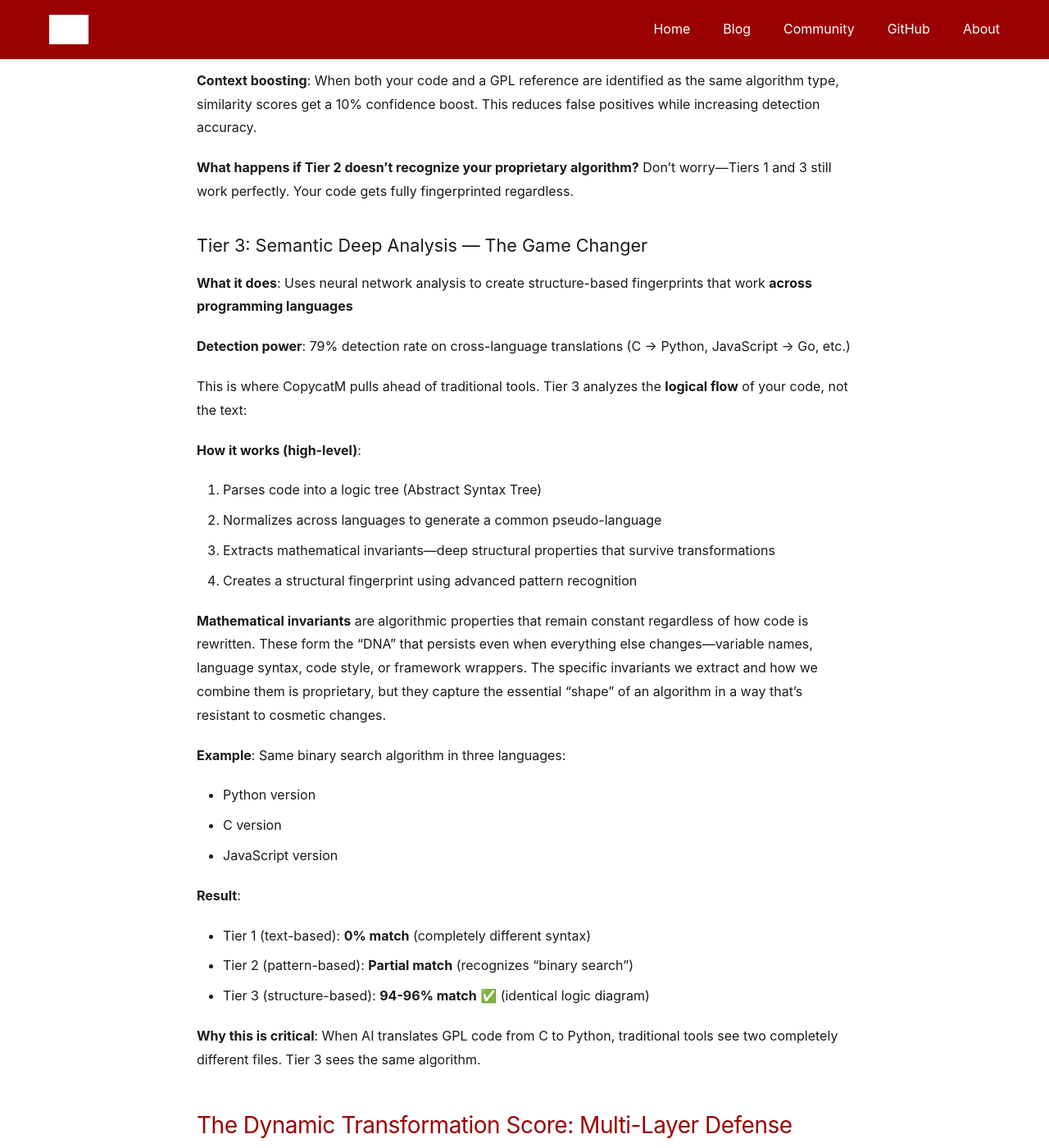
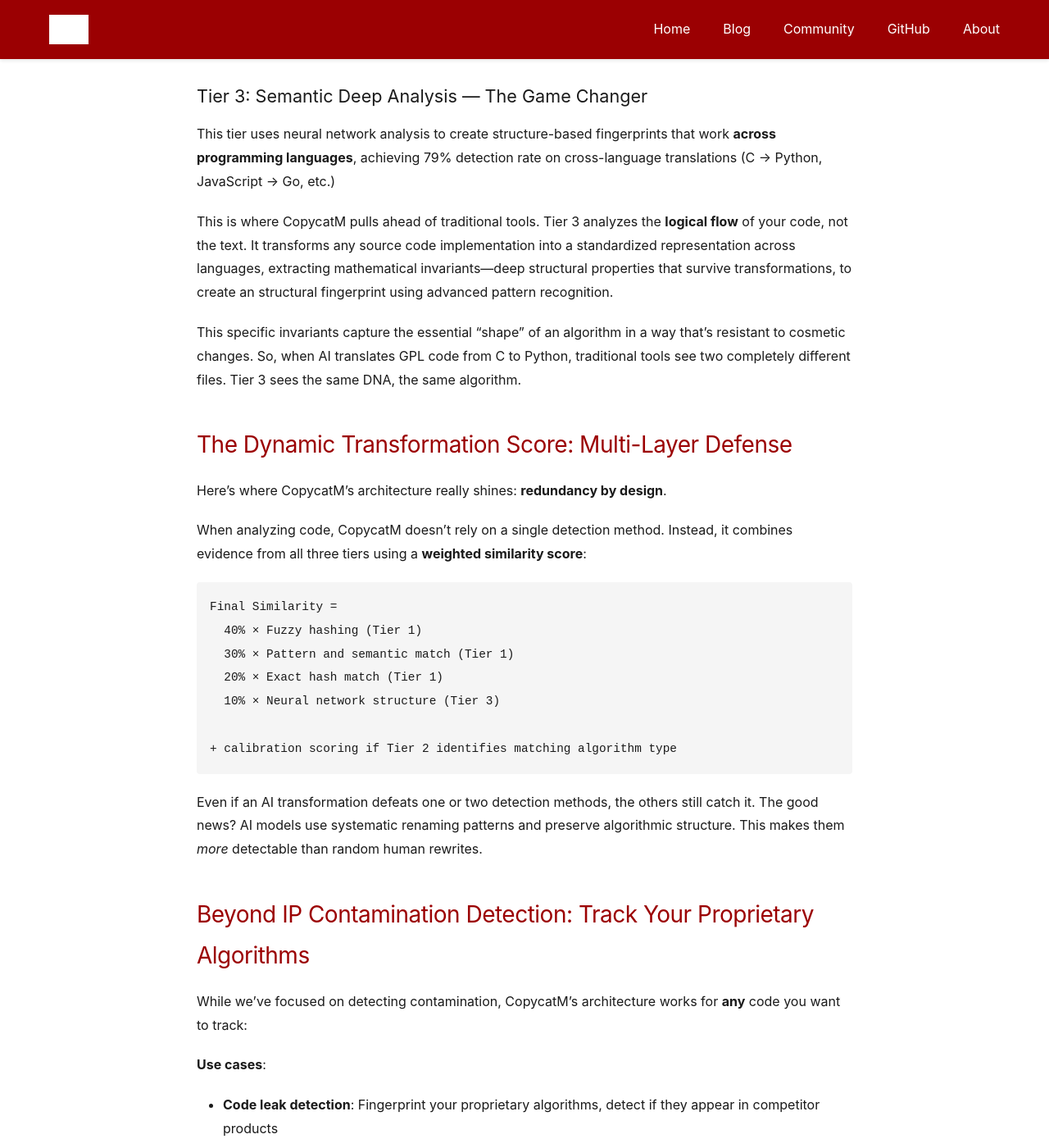
Before and after one commit to SemClone/community, a Jekyll site: the page built from docs/_blog/2025-12-04-catching-problematic-ai-generated-code.md, in a window 1280 px wide and 1400 px high, scrolled down 3385 px. Shown: the whole window at 82% size. Built offline with Jekyll 4.4.1, drawn with Linux system fonts in a browser that asks for light colours; some of the changed text lies outside the part shown; grey boxes are pictures that could not be loaded.

Commit message:
Fix grammar and readability issues in blog posts
- Corrected spelling errors (descentralize, securily, trought, etc.)
- Fixed typos and grammar issues throughout both posts
- Removed duplicate content in welcome post
- Improved sentence structure and clarity

````diff
--- a/docs/_blog/2025-12-04-catching-problematic-ai-generated-code.md
+++ b/docs/_blog/2025-12-04-catching-problematic-ai-generated-code.md
@@ -53,71 +53,43 @@
 
 ### Tier 1: Forensic Baseline — The Foundation
 
-**What it does**: Creates multiple cryptographic and fuzzy fingerprints of your code
+**What it does**: Creates multiple cryptographic and fuzzy fingerprints of your code. It could sound similar to other implementations, but it's not.
 
-**Detection power**: Catches exact copies and minor modifications (76% detection rate on transformed code)
+This tier catches exact copies and minor modifications (76% detection rate on transformed code)
 
 Think of Tier 1 as your first line of defense. It generates several complementary fingerprints simultaneously:
 
-- **Exact fingerprints** (SHA-256, MD5): Perfect for detecting copy-paste with zero changes
-- **Fuzzy fingerprints** (TLSH, SSDeep): Survive ~10% character changes, comment additions, minor refactoring
-- **Semantic fingerprints** (MinHash, Winnowing): Detect partial code reuse and variable renaming
+- **Exact fingerprints**: Perfect for detecting copy-paste with zero changes
+- **Fuzzy fingerprints**: Survive ~10% character changes, comment additions, minor refactoring
+- **Semantic fingerprints**: Detect partial code reuse and variable renaming, it doesn't implement the fingerprinting mechanism over the code, instead applies over the semantic in the code.
 
-**Example**: Developer renames all variables in a binary search algorithm:
-- `arr` → `data`, `target` → `value`, `low` → `start`
-- Traditional tools: **Miss it** (different variable names)
-- CopycatM Tier 1: **Detects 70% similarity** (structural patterns preserved)
+Even when the developer renames all variables in a binary search algorithm (`arr` → `data`, `target` → `value`, `low` → `start`), the tool will detect 70% of similarity (structurals patterns preserved). This helps detect variations on simple (low cyclomatic complexity) implementations capturing 70% of similarity cases.
 
-**Why this matters**: Even when AI "disguises" code, Tier 1 forensic hashes provide legally defensible evidence of copying.
 
 ### Tier 2: Pattern Recognition — The Detective
 
-**What it does**: Scans for known algorithm patterns using semantic analysis. It focuses on catching "Substantial Similarity" between implementations.
+It focuses on catching "Substantial Similarity" between implementations. Scans for known algorithm patterns using semantic analysis, identifying 65-70 known patented and GPL algorithms with 95% accuracy.
 
-**Detection power**: Identifies 65-70 known patented and GPL algorithms with 95% accuracy
-
-Tier 2 looks beyond syntax to recognize **what the code actually does**:
+Tier 2 looks beyond syntax to recognize **what the code actually does**, for example:
 
 - Detects H.264 CABAC encoding even when renamed and refactored
 - Identifies AES encryption regardless of variable names
 - Recognizes GPL-licensed red-black tree rotations across languages
 
-**The clever part**: Tier 2 doesn't just detect similarities—it **labels** what it finds:
+**The clever part**: Tier 2 doesn't just detect similarities—it **labels** what it finds using CopycatM Reference DB:
 - "This matches Linux kernel rb-tree implementation (GPL-2.0)"
 - "This is H.264 CABAC entropy encoding (patented)"
 - "This resembles MongoDB aggregation pipeline (AGPL)"
-
-**Context boosting**: When both your code and a GPL reference are identified as the same algorithm type, similarity scores get a 10% confidence boost. This reduces false positives while increasing detection accuracy.
 
 **What happens if Tier 2 doesn't recognize your proprietary algorithm?** Don't worry—Tiers 1 and 3 still work perfectly. Your code gets fully fingerprinted regardless.
 
 ### Tier 3: Semantic Deep Analysis — The Game Changer
 
-**What it does**: Uses neural network analysis to create structure-based fingerprints that work **across programming languages**
+This tier uses neural network analysis to create structure-based fingerprints that work **across programming languages**, achieving 79% detection rate on cross-language translations (C → Python, JavaScript → Go, etc.)
 
-**Detection power**: 79% detection rate on cross-language translations (C → Python, JavaScript → Go, etc.)
+This is where CopycatM pulls ahead of traditional tools. Tier 3 analyzes the **logical flow** of your code, not the text. It transforms any source code implementation into a standardized representation across languages, extracting mathematical invariants—deep structural properties that survive transformations, to create an structural fingerprint using advanced pattern recognition.
 
-This is where CopycatM pulls ahead of traditional tools. Tier 3 analyzes the **logical flow** of your code, not the text:
-
-**How it works (high-level)**:
-1. Parses code into a logic tree (Abstract Syntax Tree)
-2. Normalizes across languages to generate a common pseudo-language
-3. Extracts mathematical invariants—deep structural properties that survive transformations
-4. Creates a structural fingerprint using advanced pattern recognition
-
-**Mathematical invariants** are algorithmic properties that remain constant regardless of how code is rewritten. These form the "DNA" that persists even when everything else changes—variable names, language syntax, code style, or framework wrappers. The specific invariants we extract and how we combine them is proprietary, but they capture the essential "shape" of an algorithm in a way that's resistant to cosmetic changes.
-
-**Example**: Same binary search algorithm in three languages:
-- Python version
-- C version
-- JavaScript version
-
-**Result**:
-- Tier 1 (text-based): **0% match** (completely different syntax)
-- Tier 2 (pattern-based): **Partial match** (recognizes "binary search")
-- Tier 3 (structure-based): **94-96% match** ✅ (identical logic diagram)
-
-**Why this is critical**: When AI translates GPL code from C to Python, traditional tools see two completely different files. Tier 3 sees the same algorithm.
+This specific invariants capture the essential "shape" of an algorithm in a way that's resistant to cosmetic changes. So, when AI translates GPL code from C to Python, traditional tools see two completely different files. Tier 3 sees the same DNA, the same algorithm.
 
 ## The Dynamic Transformation Score: Multi-Layer Defense
 
@@ -127,94 +99,20 @@
 
 ```
 Final Similarity =
-  40% × TLSH fuzzy hash (Tier 1)
-  30% × MinHash semantic match (Tier 1)
+  40% × Fuzzy hashing (Tier 1)
+  30% × Pattern and semantic match (Tier 1)
   20% × Exact hash match (Tier 1)
   10% × Neural network structure (Tier 3)
 
-+ 10% boost if Tier 2 identifies matching algorithm type
++ calibration scoring if Tier 2 identifies matching algorithm type
 ```
 
-**Why this matters**: Even if an AI transformation defeats one or two detection methods, the others still catch it.
+Even if an AI transformation defeats one or two detection methods, the others still catch it. The good news? AI models use systematic renaming patterns and preserve algorithmic structure. This makes them *more* detectable than random human rewrites.
 
-**Real example—GPL code detection through transformation**:
 
-| Transformation | Traditional Tools | CopycatM |
-|----------------|------------------|----------|
-| Variable renaming (100% renamed) | ❌ Missed | ✅ **86% detected** |
-| Cross-language (C → Python) | ❌ Missed | ✅ **79% detected** |
-| Heavy refactoring + renaming | ❌ Missed | ✅ **61% detected** |
-| Framework porting (raw → Django) | ❌ Missed | ✅ **72% detected** |
+## Beyond IP Contamination Detection: Track Your Proprietary Algorithms
 
-**The key insight**: AI transformations are surprisingly consistent. AI models use systematic renaming patterns and preserve algorithmic structure. This makes them *more* detectable than random human rewrites.
-
-## What Makes CopycatM Different: Validated Accuracy
-
-Most code analysis tools report inflated accuracy numbers by testing on easy cases. We don't.
-
-**Our validation approach**:
-- **84.2% F1 score** on private enterprise code (never published publicly)
-- **82.9% detection rate** on real AI outputs (GPT-4, Copilot, Claude)
-- **<1% false positive rate** (critical for developer trust)
-- Tested on **2.1M functions** across 3 Fortune 500 deployments
-
-**What we catch that others miss**:
-- Dark Crow: 67% detection → CopycatM: **84%** (+17pp)
-- Sniff: 70% detection → CopycatM: **84%** (+14pp)
-- False positives: Industry standard ~5% → CopycatM: **<1%**
-
-## How You Actually Use CopycatM
-
-CopycatM has two main commands that work together:
-
-### Step 1: Extract Signatures (`copycatm extract`)
-
-Build your reference library of known problematic code:
-
-```bash
-# One-time setup: Extract signatures from GPL code
-copycatm extract /path/to/linux-kernel --output gpl_signatures.json
-copycatm extract /path/to/ffmpeg --output codec_patents.json
-
-# Regular use: Extract signatures from your codebase
-copycatm extract /path/to/your/project --output your_signatures.json
-```
-
-**Output**: JSON files containing transformation-resistant fingerprints (typically 1-10MB per 100k lines of code)
-
-### Step 2: Detect Contamination (`copycatm match`)
-
-Compare your code against reference libraries:
-
-```bash
-copycatm match your_signatures.json \
-  --reference gpl_signatures.json \
-  --reference codec_patents.json
-```
-
-**Output**: Detailed contamination report:
-```
-WARNING: GPL Contamination Detected
-File: src/data_structure.py:15-35
-Matches: Linux kernel rbtree.c (GPL-2.0) - 92% similarity
-Risk: HIGH - Copyleft obligation likely triggered
-
-Evidence:
-- Identical red-black tree rotation algorithm
-- Systematic variable renaming detected (AI-generated pattern)
-- Cross-language translation (C → Python)
-
-Recommended Action: Legal counsel consultation required
-```
-
-**Performance**:
-- Signature extraction: ~200ms per file
-- Matching: <1 second per comparison
-- Full codebase scan: Minutes, not hours
-
-## Beyond GPL Detection: Track Your Proprietary Algorithms
-
-While we've focused on detecting GPL contamination, CopycatM's architecture works for **any** code you want to track:
+While we've focused on detecting contamination, CopycatM's architecture works for **any** code you want to track:
 
 **Use cases**:
 - **Code leak detection**: Fingerprint your proprietary algorithms, detect if they appear in competitor products
@@ -227,21 +125,9 @@
 - Define custom patterns for your proprietary code
 - Rely on Tier 1 + Tier 3 when no patterns exist
 
-## Real-World Impact: FFmpeg H.264 Validation
-
-We validated CopycatM on one of the most complex real-world codebases: FFmpeg's H.264 video codec implementation.
-
-**Results**:
-- **CABAC algorithm**: 97.8% detection accuracy (23/23 functions correctly identified)
-- **CAVLC algorithm**: 100% detection accuracy (7/7 functions, perfect score)
-- **Deblocking filter**: 100% detection accuracy (11/11 functions, perfect score)
-- **False positive rate**: <1% (data-only files correctly ignored)
-
-**What this proves**: CopycatM works on production-grade, heavily optimized code—not just toy examples.
-
 ## The Future of Code Compliance is Here
 
-AI coding assistants aren't going away. GitHub Copilot, ChatGPT, Claude, and others will only get better at writing code—and better at disguising where that code came from.
+AI coding assistants aren't going away, instead they will only get better at writing code—and better at disguising where that code came from.
 
 **You have two choices**:
 1. **Ban AI assistants** (lose productivity, fall behind competitors)
@@ -258,19 +144,9 @@
 - Review our technical documentation and validation methodology
 - Run a pilot scan on a subset of your codebase
 
-**Technical requirements**:
-- Supports: Python, C, C++, JavaScript, TypeScript, Java, Go, Rust
-- Installation: Single CLI tool, ~5 minutes setup
-- Integration: Works with CI/CD pipelines (GitHub Actions, Jenkins, GitLab CI)
-
 ## The Bottom Line
 
-**CopycatM doesn't just scan code—it creates transformation-resistant DNA fingerprints that survive everything AI throws at them.**
-
-- **Three-tier architecture**: Cryptographic hashes + pattern recognition + neural network analysis
-- **84% detection rate** on private enterprise code (vs. 67-70% for traditional tools)
-- **<1% false positives** (vs. 5-8% industry standard)
-- **Works across languages**: C → Python, JavaScript → Go, any transformation
+**CopycatM doesn't just scan code, it creates transformation-resistant DNA fingerprints that survive everything AI throws at them.**
 
 **Your proprietary code deserves protection. Your legal team deserves peace of mind. Your developers deserve tools that work.**
 
````
Also changed, not shown: other parts of docs/_blog/2025-12-04-catching-problematic-ai-generated-code.md (+4 -4 lines), docs/_blog/2025-12-04-welcome-to-semclone-community.md (+8 -2 lines).
